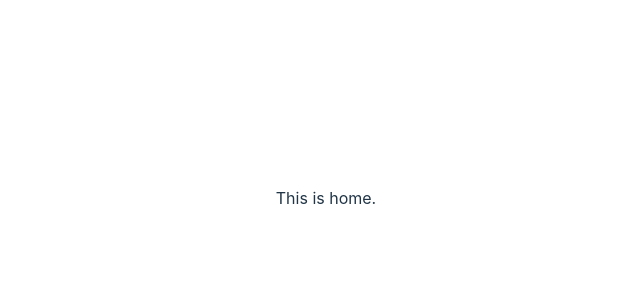
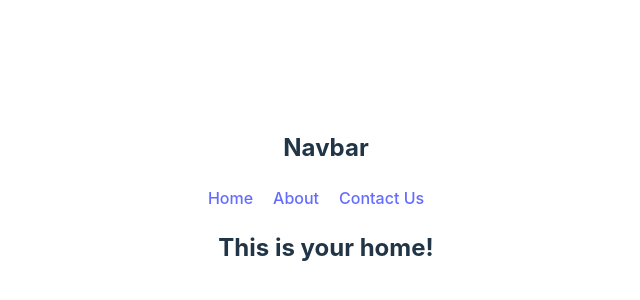
Before and after one commit to shakil200409/introduction-to-react-router, a React (Vite) app: page / in a window 1280 px wide. Shown: the part 202-502 px from the top of the page, without its empty margins (314-954 px from the left). Built offline with nearby package versions, Linux system fonts and the light colour scheme.

Commit message:
Made a navbar using react router

```diff
--- /dev/null
+++ b/src/Components/About.jsx
@@ -0,0 +1,10 @@
+const About = () => {
+  return (
+    <div>
+      <h2>This is about</h2>
+      <p>Where you will know about us</p>
+    </div>
+  );
+};
+
+export default About;
--- /dev/null
+++ b/src/Components/Contact.jsx
@@ -0,0 +1,10 @@
+const Contact = () => {
+  return (
+    <div>
+      <h2>This is Contact</h2>
+      <p>We are just one call away</p>
+    </div>
+  );
+};
+
+export default Contact;
--- /dev/null
+++ b/src/Components/Home.jsx
@@ -0,0 +1,12 @@
+import Navbar from "./Navbar";
+
+const Home = () => {
+  return (
+    <div>
+      <Navbar></Navbar>
+      <h2>This is your home!</h2>
+    </div>
+  );
+};
+
+export default Home;
--- /dev/null
+++ b/src/Components/Navbar.jsx
@@ -0,0 +1,23 @@
+const Navbar = () => {
+  const navStyle = {
+    marginRight: "20px",
+  };
+  return (
+    <div>
+      <h2>Navbar</h2>
+      <nav>
+        <a style={navStyle} href="/">
+          Home
+        </a>
+        <a style={navStyle} href="/about">
+          About
+        </a>
+        <a style={navStyle} href="/Contact">
+          Contact Us
+        </a>
+      </nav>
+    </div>
+  );
+};
+
+export default Navbar;
```
Also changed, not shown: src/main.jsx (+14 -9 lines).
